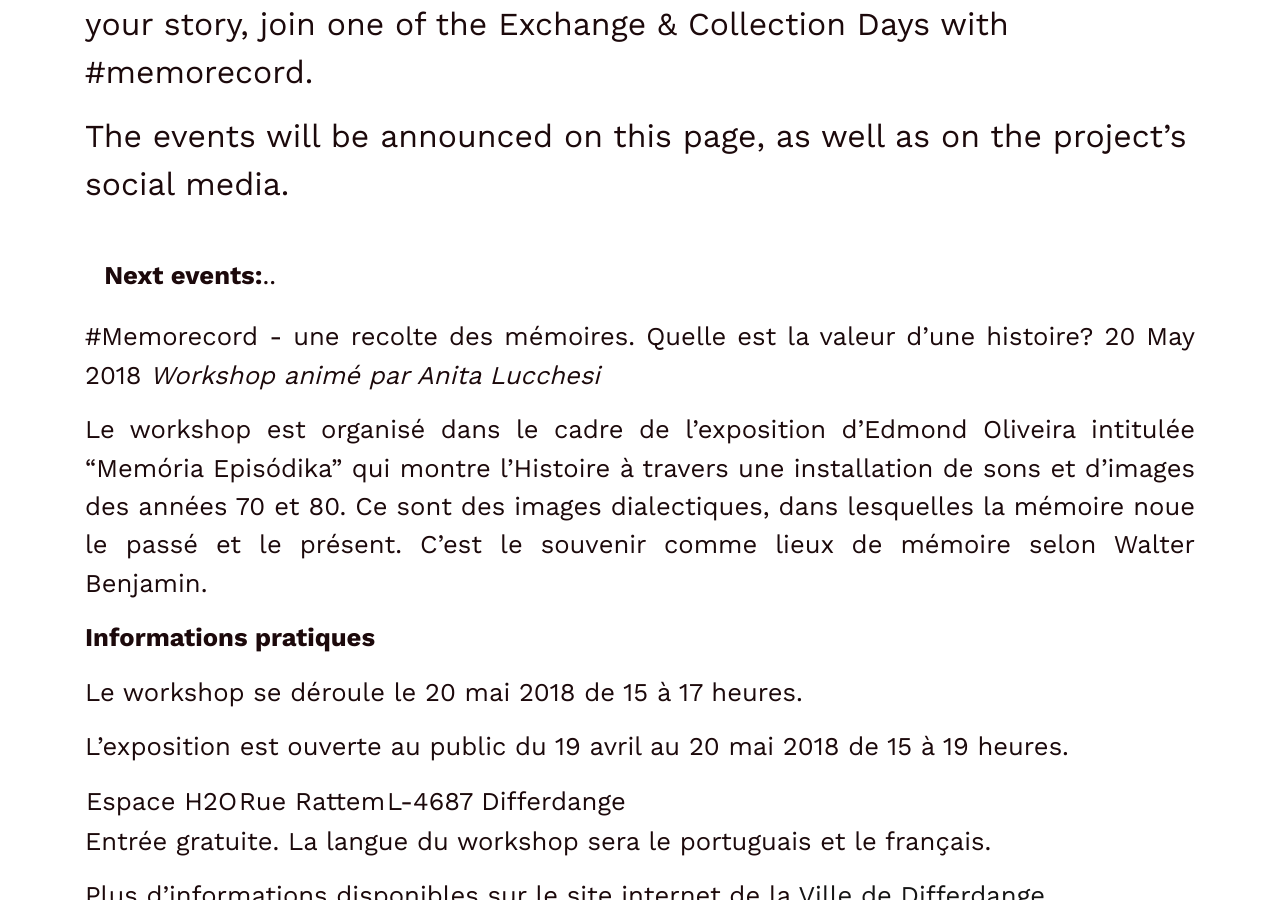
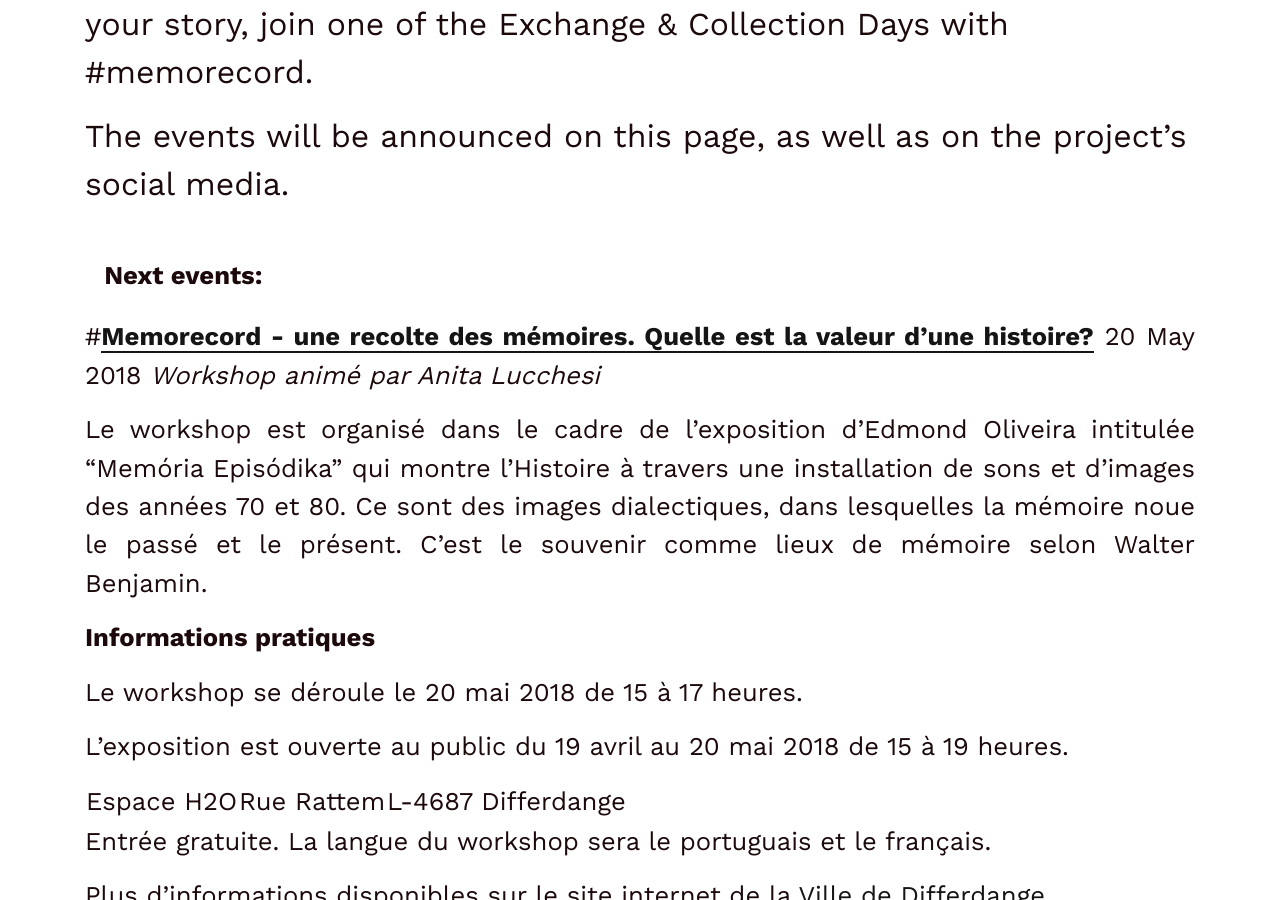
Before and after one commit to C2DH/memorecord, a Jekyll site: the page built from pages/collection-days.md, in a window 1280 px wide and 900 px high, scrolled down 456 px. Built offline with Jekyll 4.4.1, drawn with Linux system fonts in a browser that asks for light colours; part of the change alters nothing that is shown.

```diff
--- a/pages/collection-days.md
+++ b/pages/collection-days.md
@@ -11,9 +11,9 @@ The events will be announced on this page, as well as on the project’s social
 
 <!-- more -->
 
-## **Next events:**..
+## **Next events:**
 
-#Memorecord - une recolte des mémoires. Quelle est la valeur d'une histoire? 20 May 2018
+#[**Memorecord - une recolte des mémoires. Quelle est la valeur d'une histoire?**](https://www.c2dh.uni.lu/events/memorecord-une-recolte-des-memoires-quelle-est-la-valeur-dune-histoire) 20 May 2018
 *Workshop animé par Anita Lucchesi*
 
 <source src='{{ "/assets/images/memoria_episodika.jpg" }}'>
```
